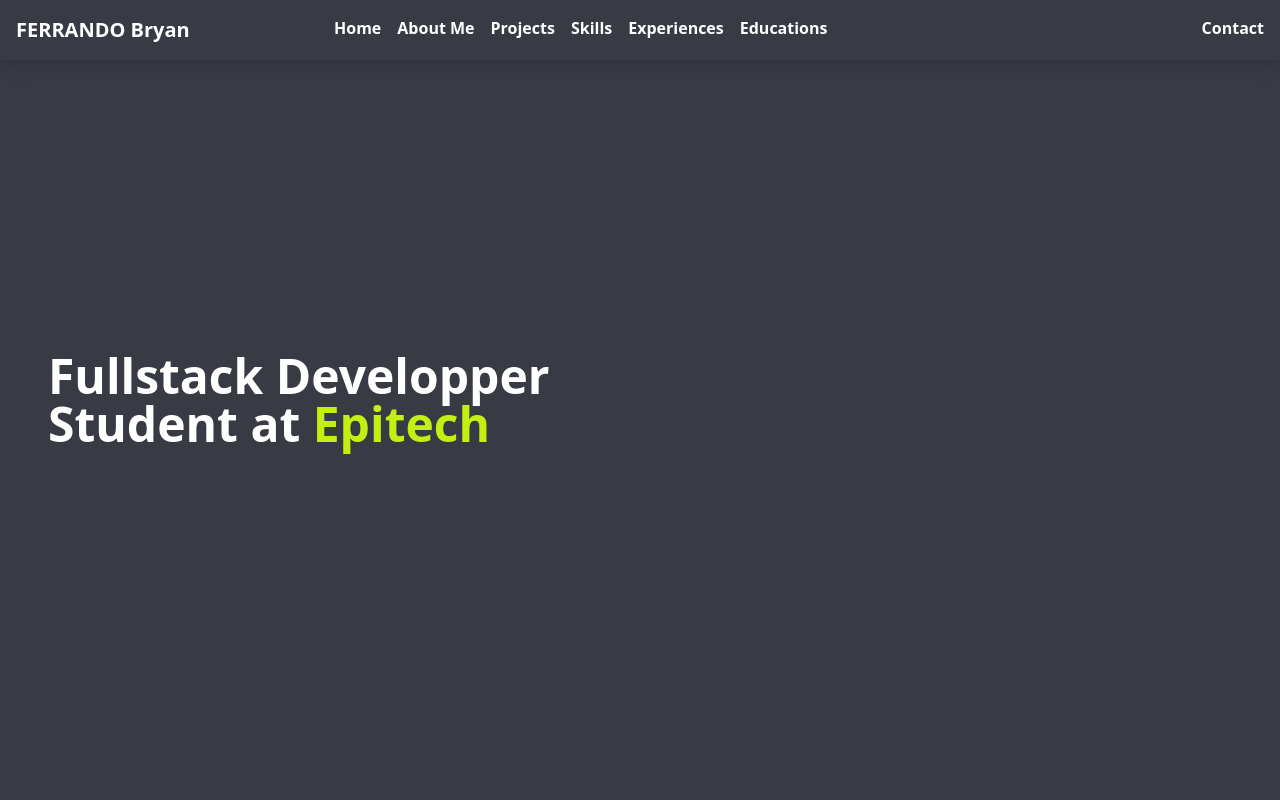
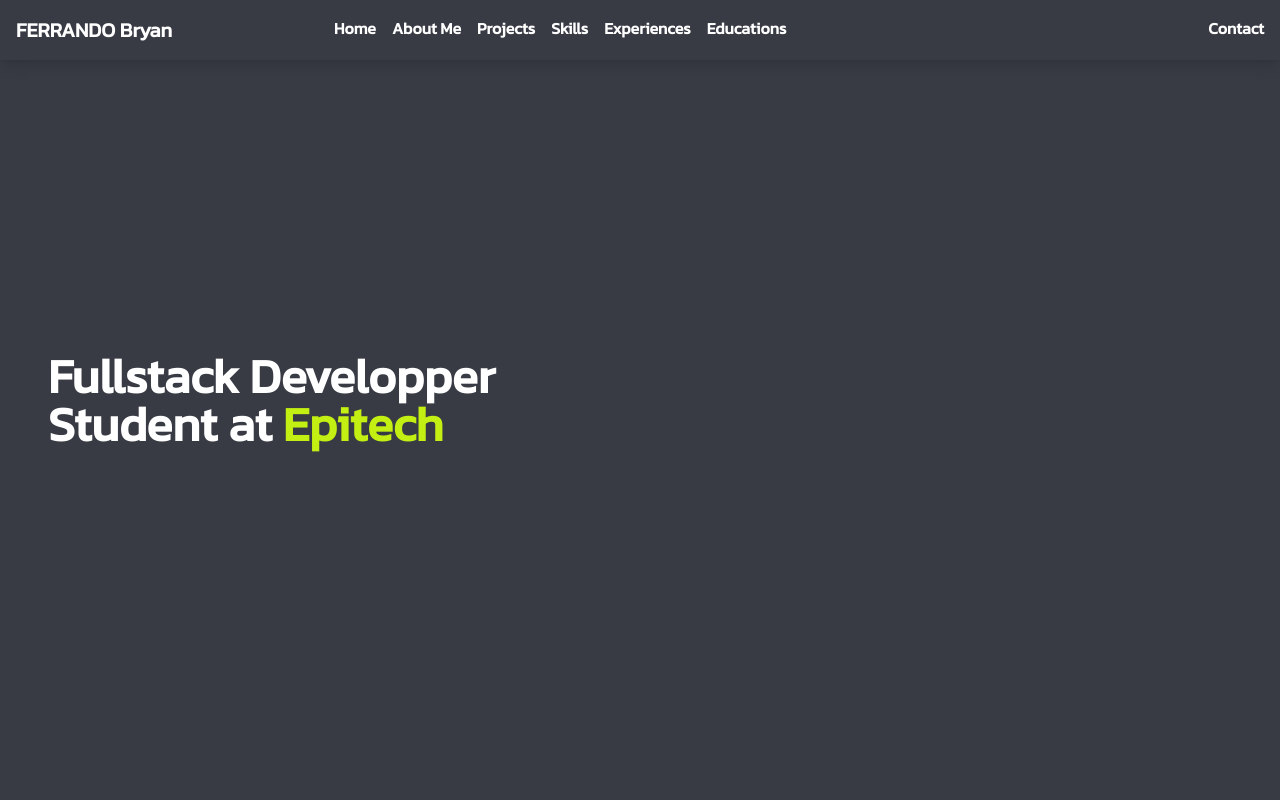
Before and after one commit to BryanFRD/T-WEB-500-digitalResume-LIL_bryan-ferrando, a React (Vite) app: page / in a window 1280 px wide. Shown: the top 800 px of the page. Built offline with nearby package versions, Linux system fonts and the light colour scheme.

Commit message:
Added new font

```diff
--- a/src/index.css
+++ b/src/index.css
@@ -1,3 +1,4 @@
+@import url('https://fonts.googleapis.com/css2?family=Kanit&display=swap');
 @tailwind base;
 @tailwind components;
 @tailwind utilities;
--- a/tailwind.config.js
+++ b/tailwind.config.js
@@ -1,3 +1,5 @@
+const defaultTheme = require('tailwindcss/defaultTheme')
+
 /** @type {import('tailwindcss').Config} */
 export default {
   content: ["./index.html", "./src/**/*.{js,ts,jsx,tsx}"],
@@ -8,6 +10,9 @@
         backgroundsec: '#3b424c',
         primary: '#c3f012',
         second: '#4d6325'
+      },
+      fontFamily: {
+        sans: ['Kanit', ...defaultTheme.fontFamily.sans]
       }
     },
   },
```
